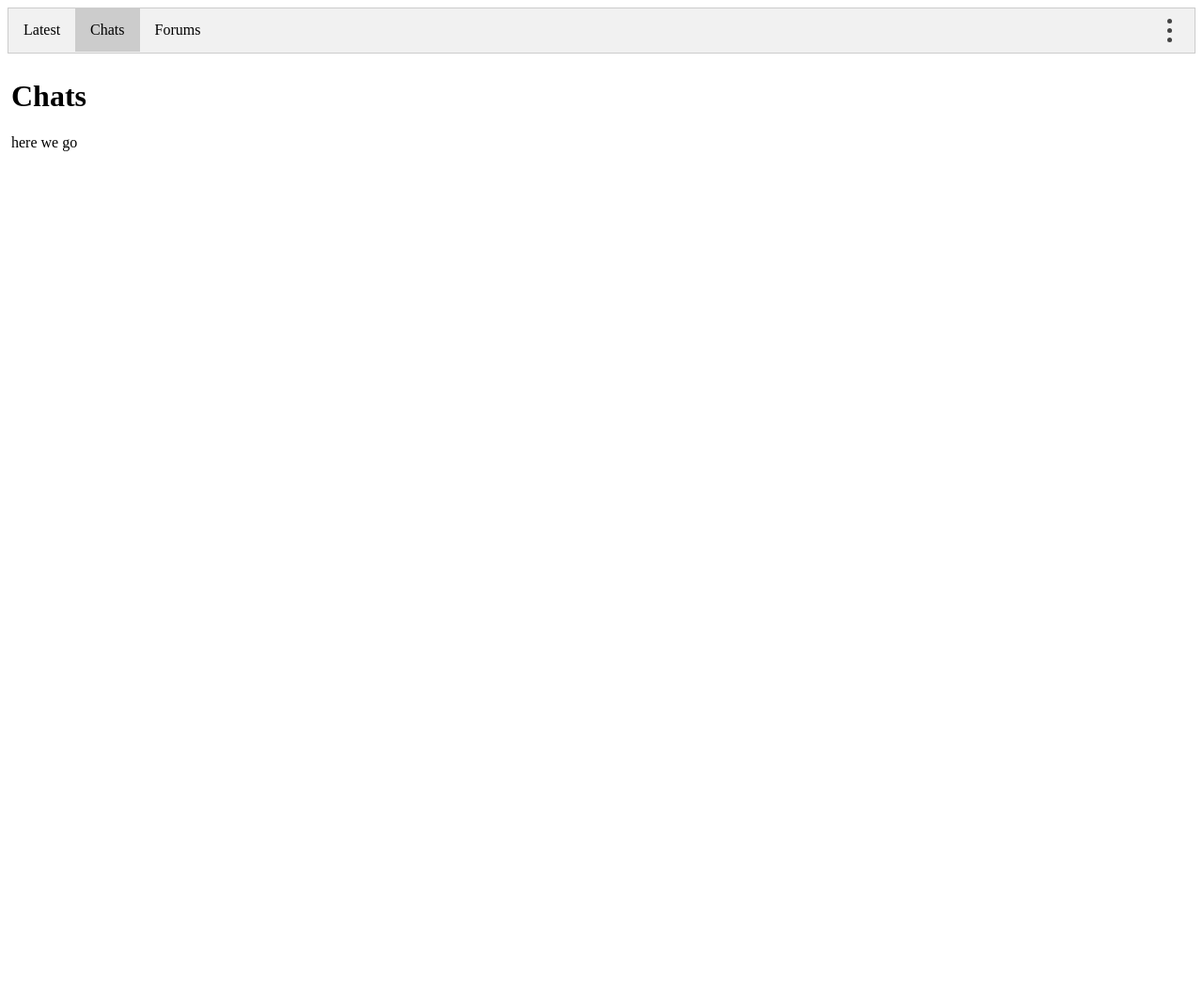
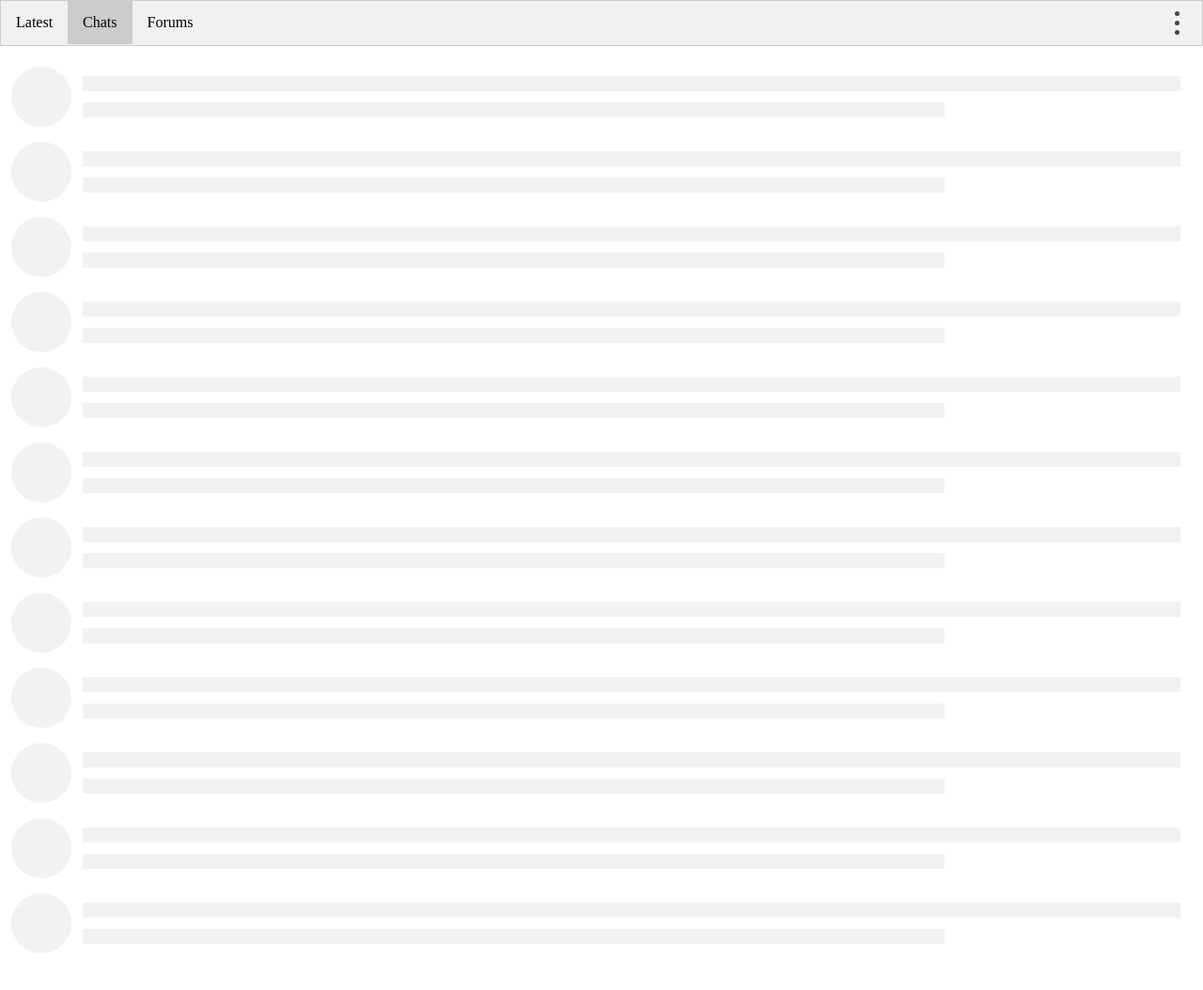
Before and after one commit to ganiular/udus-social-media, a Flask app: page /home in a window 1280 px wide, after a click on "Chats". Shown: the top 1054 px of the page at 94% size. Run offline with Flask 2, Linux system fonts and the light colour scheme; some libraries are stand-ins or nearby versions.

Commit message:
tab content holders added

```diff
--- a/app/static/script/directive.js
+++ b/app/static/script/directive.js
@@ -1,3 +1,7 @@
 if(location.pathname == '/home'){
     onpopstateCallback(null);
 }
+
+var nav = document.getElementById('nav')
+tabblock = document.getElementById('tabblock')
+tabblock.style.height = `calc(100vh - ${nav.offsetHeight}px)`
--- a/app/static/script/tab.js
+++ b/app/static/script/tab.js
@@ -18,7 +18,8 @@ function onpopstateCallback(event){
         i.classList.remove('show')
     }
     document.getElementById("latest").classList.add('show')
-    document.title = 'Home'
+    document.title = 'Home';
+    tabblock.scrollTop = 0;
 }
 
 function changeTab(obj, target){
@@ -32,9 +33,14 @@ function changeTab(obj, target){
 
     tabcontainers = document.getElementsByClassName('tabcontainers')
     for(i of tabcontainers){
-        i.classList.remove('show')
+        if(i.classList.contains('show')){
+            i.scrollPosition = tabblock.scrollTop || 0
+            i.classList.remove('show')
+        }
     }
-    document.getElementById(target).classList.add('show')
+    var tabcontainer = document.getElementById(target)
+    tabcontainer.classList.add('show')
+    tabblock.scrollTop = tabcontainer.scrollPosition || 0
 
     if(!pushedState){
         pushedState = true;
--- a/app/static/styles/nav.css
+++ b/app/static/styles/nav.css
@@ -1,4 +1,6 @@
-
+body{
+    margin: 0;
+}
 .tab {
     overflow: hidden;
     border: 1px solid #ccc;
@@ -49,6 +51,7 @@
     position: absolute;
     background-color: #fcfcfc;
     right: 0;
+    z-index: 1;
     border: 1px solid #ccc;
     box-shadow: -2px 2px 10px #aaa;
 }
@@ -67,6 +70,15 @@
 .menuclose:hover{
     color: #d20909;
 }
+.tabblock{
+    height: 94%;
+    height: 94vh;
+    height: calc(100vh - 52px);
+    overflow-y: hidden;
+}
+.tabblock.set{
+    overflow-y: auto;
+}
 .tabcontainers{
     display: none;
     padding: 6px 4px;
--- /dev/null
+++ b/app/static/styles/tab_placeholder.css
@@ -0,0 +1,91 @@
+* {
+box-sizing: border-box;
+}
+.post_item{
+    padding: 8px;
+    position: relative;
+}
+.post_item::after{
+    clear: both;
+    content: "";
+    display: block;
+}
+.post_item > div{
+    background-color: #f2f2f2;
+    float: left;
+    margin: 5px 0;
+    width: 100%;
+}
+.post_topic{
+    height: 1.2em;
+}
+div.post_forum{
+    height: 0.8em;
+    width: 80%;
+}
+.post_image{
+    height: 250px;
+}
+.post_buttons{
+    width: 100%;
+    background-color: #fff;
+}
+div.post_like{
+    height: 3em;
+    width: 49%;
+}
+div.post_comment{
+    height: 3em;
+    width: 49%;
+    float: right;
+}
+.chat_item {
+    position: relative;
+    height: 4em;
+    margin: 16px 8px;
+}
+
+.chat_item_image {
+    position: absolute;
+    width: 4em;
+    height: 4em;
+    border-radius: 50%;
+    background-color: #f2f2f2;
+}
+
+.chat_item_title {
+    height: 1em;
+    margin: 10px 12px;
+    position: absolute;
+    right: 0;
+    left: 4em;
+    background-color: #f2f2f2;
+}
+
+.chat_item_text {
+    height: 1em;
+    left: 4em;
+    right: 20%;
+    margin: 10px 12px;
+    bottom: 0;
+    position: absolute;
+    background-color: #f2f2f2;
+}
+
+.forum_item{
+    margin-bottom: 1em;
+}
+.forum_item::after{
+    clear: right;
+    content: "";
+    display: block;
+}
+.forum_item > div{
+    height: 1.1em;
+    background-color: #f2f2f2;
+    margin: 8px;
+}
+.forum_sub_topic{
+    float: right;
+    width: 90%;
+}
--- /dev/null
+++ b/app/templates/components/chat_item.html
@@ -0,0 +1,60 @@
+<div class="chat_item">
+    <div class="chat_item_image"></div>
+    <div class="chat_item_title"></div>
+    <div class="chat_item_text"></div>
+</div>
+<div class="chat_item">
+    <div class="chat_item_image"></div>
+    <div class="chat_item_title"></div>
+    <div class="chat_item_text"></div>
+</div>
+<div class="chat_item">
+    <div class="chat_item_image"></div>
+    <div class="chat_item_title"></div>
+    <div class="chat_item_text"></div>
+</div>
+<div class="chat_item">
+    <div class="chat_item_image"></div>
+    <div class="chat_item_title"></div>
+    <div class="chat_item_text"></div>
+</div>
+<div class="chat_item">
+    <div class="chat_item_image"></div>
+    <div class="chat_item_title"></div>
+    <div class="chat_item_text"></div>
+</div>
+<div class="chat_item">
+    <div class="chat_item_image"></div>
+    <div class="chat_item_title"></div>
+    <div class="chat_item_text"></div>
+</div>
+<div class="chat_item">
+    <div class="chat_item_image"></div>
+    <div class="chat_item_title"></div>
+    <div class="chat_item_text"></div>
+</div>
+<div class="chat_item">
+    <div class="chat_item_image"></div>
+    <div class="chat_item_title"></div>
+    <div class="chat_item_text"></div>
+</div>
+<div class="chat_item">
+    <div class="chat_item_image"></div>
+    <div class="chat_item_title"></div>
+    <div class="chat_item_text"></div>
+</div>
+<div class="chat_item">
+    <div class="chat_item_image"></div>
+    <div class="chat_item_title"></div>
+    <div class="chat_item_text"></div>
+</div>
+<div class="chat_item">
+    <div class="chat_item_image"></div>
+    <div class="chat_item_title"></div>
+    <div class="chat_item_text"></div>
+</div>
+<div class="chat_item">
+    <div class="chat_item_image"></div>
+    <div class="chat_item_title"></div>
+    <div class="chat_item_text"></div>
+</div>
--- a/app/templates/main/home.html
+++ b/app/templates/main/home.html
@@ -3,38 +3,36 @@
 {% block head %}
 {{super()}}
 <link rel="stylesheet" href="{{url_for('static', filename='styles/nav.css')}}">
+<link rel="stylesheet" href="{{url_for('static', filename='styles/tab_placeholder.css')}}">
 <script src="{{url_for('static', filename='script/tab.js')}}"></script>
 {% endblock %}
 {% block body %}
 <div id="menu" class="menubox">
-<div style="overflow: auto;">
-<span class="menuclose" onclick="closeMenu()">x</span>
+    <div style="overflow: auto;">
+        <span class="menuclose" onclick="closeMenu()">x</span>
+    </div>
+    <a class="menuitem" href="#profile">Profile</a>
+    <a class="menuitem" href="{{ url_for('auth.logout')}}">Log out</a>
 </div>
-<a class="menuitem" href="#profile">Profile</a>
-<a class="menuitem" href="{{ url_for('auth.logout')}}">Log out</a>
-</div>
-<nav class="tab">
+<nav id="nav" class="tab">
     <a href="latest" id="tab1" class="tablinks{{ ' active' if active=='latest' else ''}}" onclick="changeTab(this, 'latest');return false">Latest</a>
     <a href="chats" id="tab2" class="tablinks{{ ' active' if active=='chats' else ''}}" onclick="changeTab(this, 'chats');return false">Chats</a>
     <a href="forums" id="tab3" class="tablinks{{ ' active' if active=='forums' else ''}}" onclick="changeTab(this, 'forums');return false">Forums</a>
     <div class="menu-icon" onclick="openMenu()">
-        <div></div><div></div><div></div>
+        <div></div>
+        <div></div>
+        <div></div>
     </div>
 </nav>
-<div class="tabblock">
+<div id="tabblock" class="tabblock">
     <div id="latest" class="tabcontainers{{ ' show' if active=='latest' else ''}}">
-    <h1>Latest</h1>
-    <p>here we go</p>
+        {% include 'components/post_item.html' %}
     </div>
-
     <div id="chats" class="tabcontainers{{ ' show' if active=='chats' else ''}}">
-    <h1>Chats</h1>
-    <p>here we go</p>
+        {% include 'components/chat_item.html' %}
     </div>
-
     <div id="forums" class="tabcontainers{{ ' show' if active=='forums' else ''}}">
-    <h1>Forums</h1>
-    <p>here we go</p>
+        {% include 'components/forum_item.html' %}
     </div>
 </div>
 <script src="{{url_for('static', filename='script/directive.js')}}"></script>
```
Also changed, not shown: app/templates/components/forum_item.html (added, +60 -0 lines), app/templates/components/post_item.html (added, +28 -0 lines).
